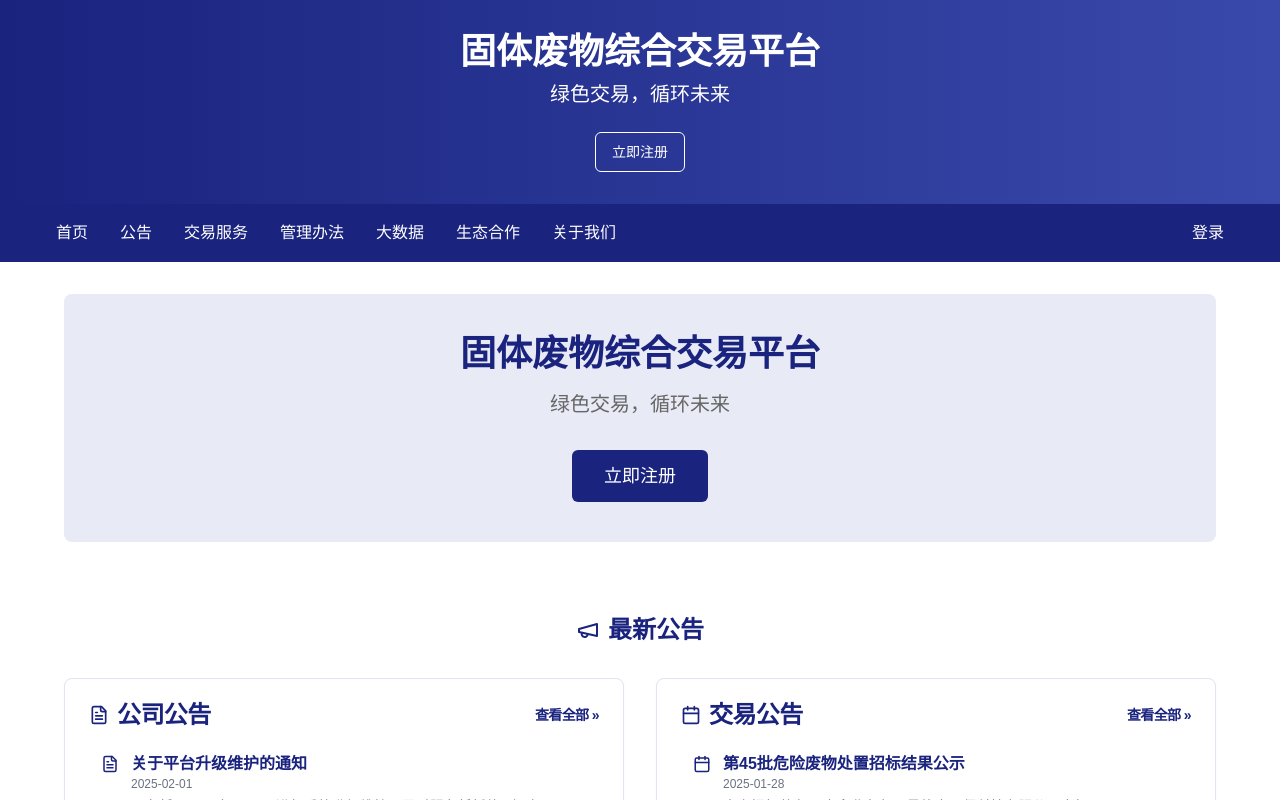
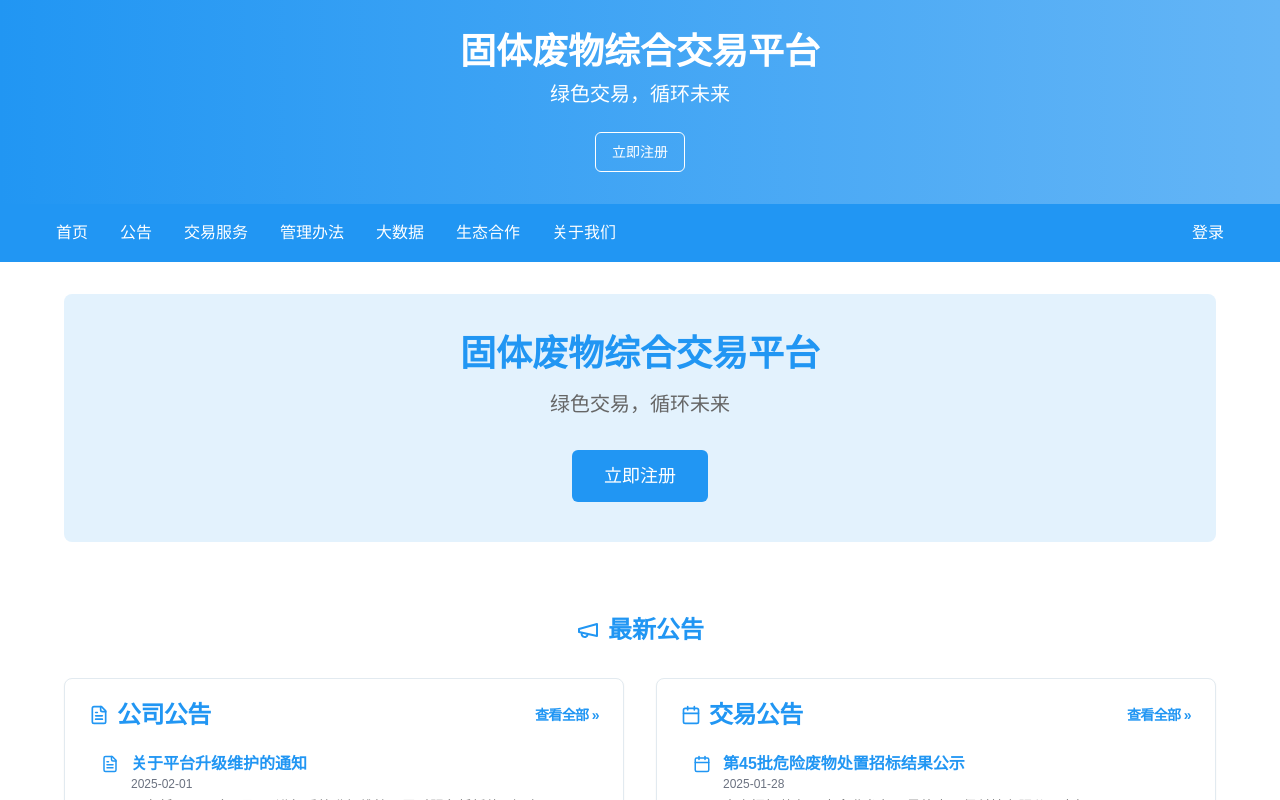
Before and after one commit to gagechen-git/ecoexchangeplatform, a React (Vite) app: page / in a window 1280 px wide. Shown: the top 800 px of the page. Built offline with nearby package versions, Linux system fonts and the light colour scheme.

Commit message:
Refactor: Update color scheme
Update the color scheme to use a navy blue theme.

```diff
--- a/src/index.css
+++ b/src/index.css
@@ -14,24 +14,24 @@
     --popover: 0 0% 100%;
     --popover-foreground: 222.2 84% 4.9%;
 
-    --primary: 230 80% 30%;
-    --primary-foreground: 230 10% 95%;
+    --primary: 207 90% 54%;
+    --primary-foreground: 210 40% 98%;
 
-    --secondary: 230 80% 95%;
-    --secondary-foreground: 230 80% 30%;
+    --secondary: 207 90% 95%;
+    --secondary-foreground: 207 90% 54%;
 
-    --muted: 230 40% 96.1%;
+    --muted: 207 40% 96.1%;
     --muted-foreground: 215.4 16.3% 46.9%;
 
-    --accent: 230 80% 95%;
-    --accent-foreground: 230 80% 30%;
+    --accent: 207 90% 95%;
+    --accent-foreground: 207 90% 54%;
 
     --destructive: 0 84.2% 60.2%;
     --destructive-foreground: 210 40% 98%;
 
-    --border: 230 31.8% 91.4%;
-    --input: 230 31.8% 91.4%;
-    --ring: 230 80% 30%;
+    --border: 207 31.8% 91.4%;
+    --input: 207 31.8% 91.4%;
+    --ring: 207 90% 54%;
 
     --radius: 0.5rem;
 
--- a/tailwind.config.ts
+++ b/tailwind.config.ts
@@ -63,11 +63,11 @@ export default {
 					border: 'hsl(var(--sidebar-border))',
 					ring: 'hsl(var(--sidebar-ring))'
 				},
-				// Custom eco theme colors updated to navy blue theme
+				// Custom eco theme colors updated to bright blue theme
 				eco: {
-					dark: '#1A237E', // Primary navy blue (was blue)
-					light: '#E8EAF6', // Light navy background (was light blue)
-					mid: '#3949AB', // Medium navy blue (was medium blue)
+					dark: '#2196F3', // Primary bright blue (was navy blue)
+					light: '#E3F2FD', // Light blue background
+					mid: '#64B5F6', // Medium blue
 					text: '#666666', // Keep the same gray for text
 					title: '#333333' // Keep the same dark gray for titles
 				}
```
